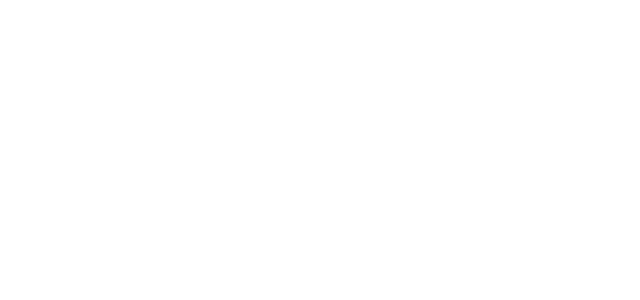
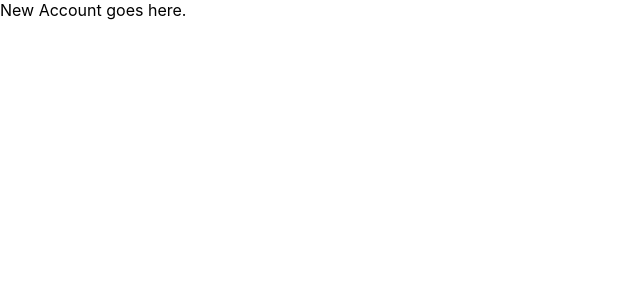
Before and after one commit to rvente/PerFi, a React (Create React App) app in the folder perfi-frontend/: page /newaccount in a window 1280 px wide. Shown: the top 300 px of the page, without its empty margins (0-640 px from the left). Built offline with nearby package versions, Linux system fonts and the light colour scheme.

Commit message:
Setup login page and created new account page with link

```diff
--- a/perfi-frontend/src/components/App.jsx
+++ b/perfi-frontend/src/components/App.jsx
@@ -1,6 +1,7 @@
 import React, { Component } from 'react'; // Used to render app as a component
 import { BrowserRouter as Router, Switch, Route } from 'react-router-dom';
 import Login from './Login.jsx';
+import NewAccount from './NewAccount.jsx'
 import '../css/App.css';
 
 class App extends Component {
@@ -11,6 +12,7 @@ class App extends Component {
       <Router>
         <Switch>
           <Route exact path="/login" component={LoginComponent}/>
+          <Route exact path="/newaccount" component={NewAccount}/>
         </Switch>
       </Router>
     );
--- a/perfi-frontend/src/components/Login.jsx
+++ b/perfi-frontend/src/components/Login.jsx
@@ -1,19 +1,30 @@
 import React, { Component } from 'react';
+import { browserHistory, withRouter } from 'react-router'
 
 class Login extends Component {
+  constructor(props){
+    super(props);
+
+    this.changePage = this.changePage.bind(this);
+  }
+
+  changePage(){
+    console.log(this.props.history.push(`/newaccount`));
+  }
+
   render(){
     return (
       <div>
         <h1>Login</h1>
         <form action="/login" method="post">
-        Email: <input type="text" /><br/>
-        Password:<input type="text" /><br/><br/>
+        Email: <input type="email" name="email" required/><br/>
+        Password:<input type="password" name="password" required/><br/><br/>
         <button type="submit">Login</button>
-        <button type="button">New Account</button>
+        <button type="button" onClick={this.changePage}>New Account</button>
         </form>
       </div>
     );
   }
 }
 
-export default Login;
+export default withRouter(Login);
--- /dev/null
+++ b/perfi-frontend/src/components/NewAccount.jsx
@@ -0,0 +1,15 @@
+import React, { Component } from 'react';
+
+class NewAccount extends Component {
+  render() {
+    return (
+      <div>
+        New Account goes here.
+      </div>
+    );
+  }
+}
+
+export default NewAccount;
+
+// username email firstName lastName password
```
